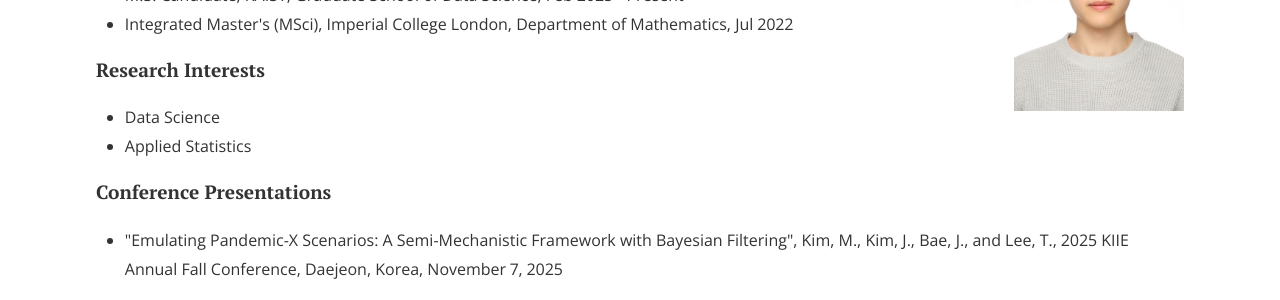
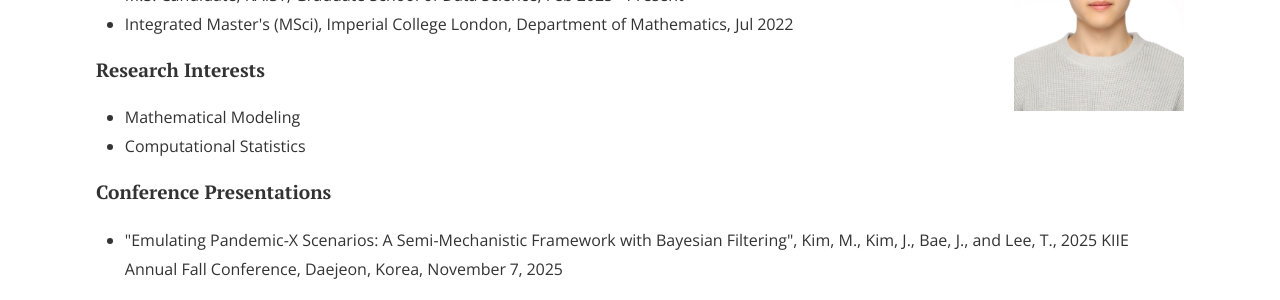
Before and after one commit to CSDlab-KAIST/csdlab-kaist.github.io, a Jekyll site: the page built from people/minyoung.html, in a window 1280 px wide. Shown: the part 335-635 px from the top of the page. Built offline with Jekyll 4.4.1, drawn with Linux system fonts in a browser that asks for light colours; nearby versions of some CDN libraries.

Commit message:
Update minyoung.html

```diff
--- a/people/minyoung.html
+++ b/people/minyoung.html
@@ -23,8 +23,8 @@ title: Minyoung Kim
 
 <h4>Research Interests</h4>
 <ul>
-  <li>Data Science</li>
-  <li>Applied Statistics</li>
+  <li>Mathematical Modeling</li>
+  <li>Computational Statistics</li>
 </ul>
 
 <h4>Conference Presentations</h4>
```
